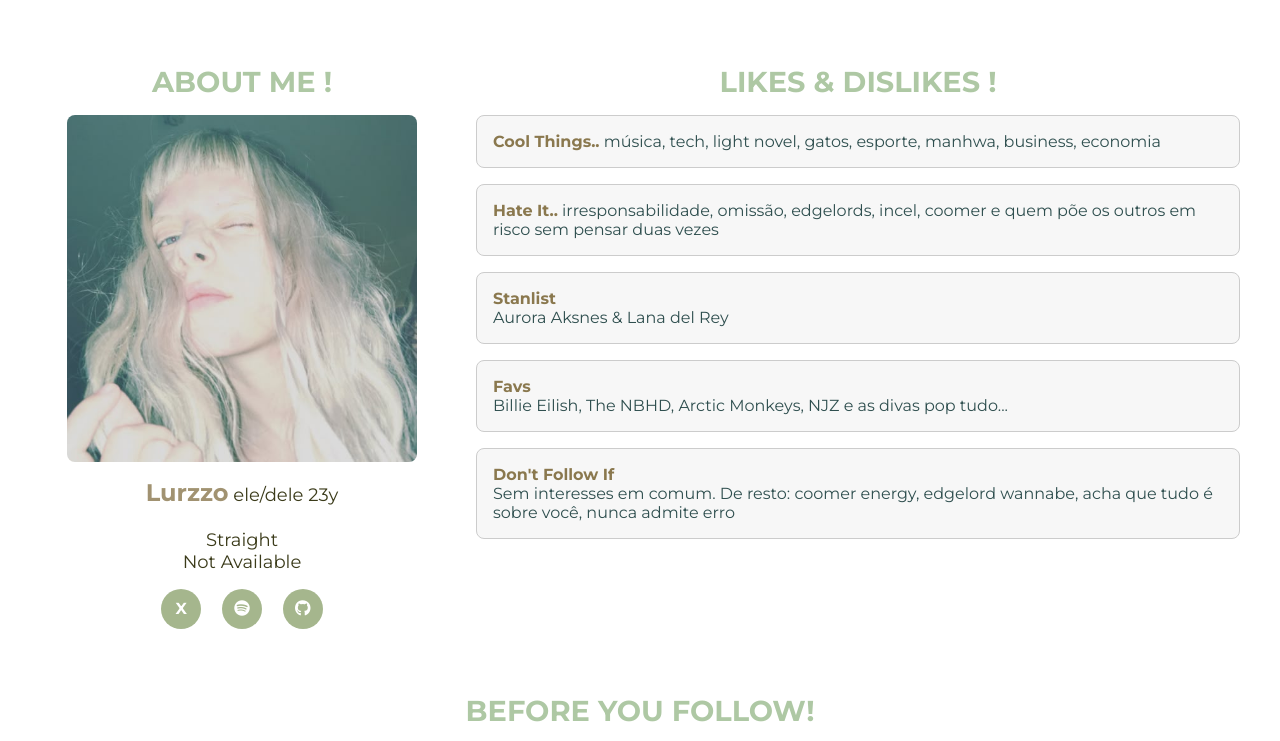
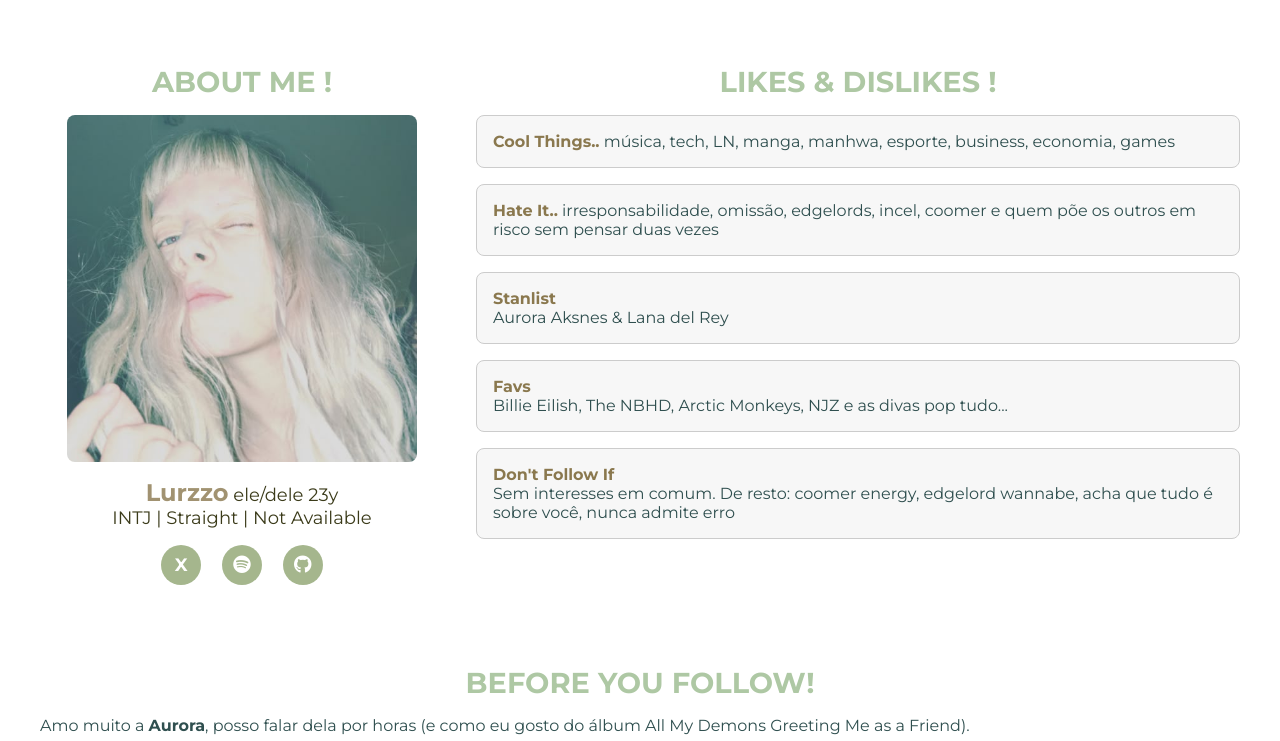
Before and after one commit to urzzo/DigitalGarden, a plain HTML site: page index.html in a window 1280 px wide. Shown: the top 741 px of the page. Drawn offline with Linux system fonts and the light colour scheme.

Commit message:
Update index.html

```diff
--- a/index.html
+++ b/index.html
@@ -19,8 +19,7 @@
         <div class="about">
           <img src="image2.jpg" alt="Foto da Aurora">
           <div class="about-text">
-            <strong class="about-text-name">Lurzzo</strong> ele/dele 23y <br> <br> Straight <br> Not Available
-          </div>
+            <strong class="about-text-name">Lurzzo</strong> ele/dele 23y <br> INTJ | Straight | Not Available
            <div class="social">
                 <a href="https://x.com/Lurzzo" class="social-circle" target="_blank">X</a>
                 <a href="https://open.spotify.com/user/31dm2l5cyzwuqci3mhhrusb47tqm?si=5210069e96a14da7" class="social-circle" target="_blank"><i class="fab fa-spotify"></i></a>
@@ -34,7 +33,7 @@
       <section id="likes">
         <div class="section-title">LIKES & DISLIKES !</div>
         <div class="box">
-          <strong>Cool Things..</strong> música, tech, light novel, gatos, esporte, manhwa, business, economia</div>
+          <strong>Cool Things..</strong> música, tech, LN, manga, manhwa, esporte, business, economia, games </div>
         <div class="box">
           <strong>Hate It..</strong> irresponsabilidade, omissão, edgelords, incel, coomer e quem põe os outros em risco sem pensar duas vezes
         </div>
```
